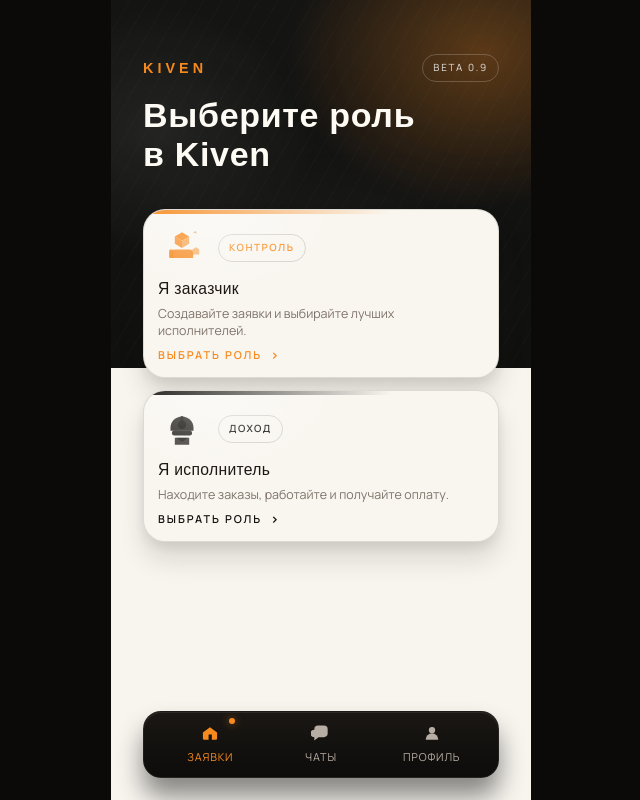
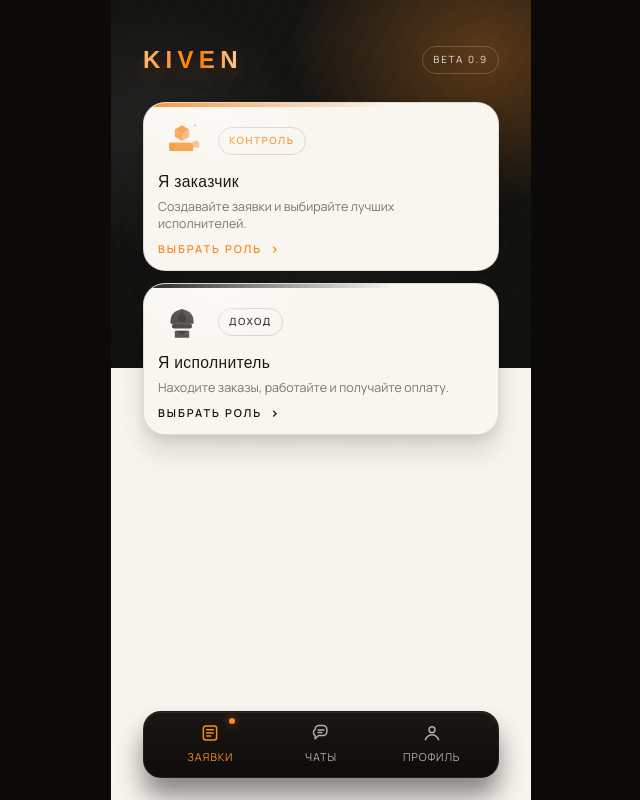
Before and after one commit to GameclubPro/misha, a React (Vite) app: page / in a window 1280 px wide. Shown: the whole page, without its empty margins (319-959 px from the left). Built offline with nearby package versions, Linux system fonts and the light colour scheme; a web font is replaced by a local one.

Commit message:
intro screen

```diff
--- a/src/App.css
+++ b/src/App.css
@@ -10,8 +10,9 @@
 .screen {
   width: min(420px, 100%);
   min-height: 100svh;
-  padding: clamp(28px, 7vh, 54px) clamp(20px, 5vw, 32px)
+  padding: clamp(24px, 6vh, 46px) clamp(20px, 5vw, 32px)
     clamp(16px, 4vh, 22px);
+  padding-top: calc(clamp(24px, 6vh, 46px) + var(--tg-safe-top, 0px));
   display: flex;
   flex-direction: column;
   gap: 14px;
@@ -65,11 +66,17 @@
 
 .brand {
   font-family: var(--font-title);
-  font-weight: 600;
-  letter-spacing: 0.28em;
+  font-weight: 700;
+  letter-spacing: 0.22em;
+  font-size: 1.5rem;
+  line-height: 1;
   color: var(--accent);
-  font-size: 0.9rem;
   text-transform: uppercase;
+  background: linear-gradient(90deg, #ffb86c 0%, #ff7a00 55%, #ffd7aa 100%);
+  -webkit-background-clip: text;
+  background-clip: text;
+  -webkit-text-fill-color: transparent;
+  text-shadow: 0 8px 18px rgba(247, 138, 30, 0.22);
 }
 
 .hero-pill {
@@ -80,15 +87,6 @@
   font-size: 0.62rem;
   letter-spacing: 0.18em;
   text-transform: uppercase;
-}
-
-.hero h1 {
-  margin: 14px 0 6px;
-  font-family: var(--font-title);
-  font-weight: 600;
-  font-size: clamp(26px, 5.6vw, 34px);
-  line-height: 1.16;
-  letter-spacing: 0.02em;
 }
 
 .choice-grid {
@@ -276,7 +274,11 @@
 .nav-item svg {
   width: 20px;
   height: 20px;
-  fill: currentColor;
+  stroke: currentColor;
+  fill: none;
+  stroke-width: 1.8;
+  stroke-linecap: round;
+  stroke-linejoin: round;
 }
 
 .nav-item.active {
@@ -297,11 +299,12 @@
 
 @media (max-width: 360px) {
   .screen {
-    padding: 24px 16px 18px;
+    padding: 20px 16px 16px;
+    padding-top: calc(20px + var(--tg-safe-top, 0px));
   }
 
-  .hero h1 {
-    font-size: 24px;
+  .brand {
+    font-size: 1.3rem;
   }
 
   .choice-card {
--- a/src/App.tsx
+++ b/src/App.tsx
@@ -12,6 +12,16 @@
     tg?.ready();
     tg?.expand();
     tg?.requestFullscreen?.();
+
+    const applyInsets = () => {
+      const safeTop = tg?.contentSafeAreaInset?.top ?? tg?.safeAreaInset?.top ?? 0;
+      document.documentElement.style.setProperty("--tg-safe-top", `${safeTop}px`);
+    };
+
+    applyInsets();
+    tg?.onEvent?.("viewportChanged", applyInsets);
+
+    return () => tg?.offEvent?.("viewportChanged", applyInsets);
   }, [tg]);
 
   const handleSelect = (nextRole: Role) => {
@@ -26,11 +36,6 @@
           <span className="brand">KIVEN</span>
           <span className="hero-pill">beta 0.9</span>
         </div>
-        <h1>
-          Выберите роль
-          <br />
-          в Kiven
-        </h1>
       </header>
 
       <section className="choice-grid" aria-label="Выбор роли">
@@ -93,22 +98,25 @@
         <nav className="bottom-nav" aria-label="Основная навигация">
           <button className="nav-item active" type="button">
             <svg viewBox="0 0 24 24" aria-hidden="true">
-              <path d="M3.5 11.5 12 5l8.5 6.5v7.5a1 1 0 0 1-1 1h-5.3v-6.2h-3.9v6.2H4.5a1 1 0 0 1-1-1z" />
+              <rect x="4" y="3.5" width="16" height="17" rx="3" />
+              <path d="M8 8h8" />
+              <path d="M8 12h8" />
+              <path d="M8 15.5h5" />
             </svg>
             <span>Заявки</span>
           </button>
           <button className="nav-item" type="button">
             <svg viewBox="0 0 24 24" aria-hidden="true">
-              <path d="M4 7.5A4.5 4.5 0 0 1 8.5 3h7A4.5 4.5 0 0 1 20 7.5v4.8A4.5 4.5 0 0 1 15.5 17H9l-5 4v-4a4.5 4.5 0 0 1 0-9z" />
-              <rect x="7.5" y="8" width="9" height="1.8" rx="0.9" />
-              <rect x="7.5" y="11" width="6.5" height="1.8" rx="0.9" />
+              <path d="M5 7.5A4.5 4.5 0 0 1 9.5 3h5A4.5 4.5 0 0 1 19 7.5v3a4.5 4.5 0 0 1-4.5 4.5H9l-4 4v-4A4.5 4.5 0 0 1 5 7.5z" />
+              <path d="M8.5 8.5h7" />
+              <path d="M8.5 11.5h4.5" />
             </svg>
             <span>Чаты</span>
           </button>
           <button className="nav-item" type="button">
             <svg viewBox="0 0 24 24" aria-hidden="true">
-              <circle cx="12" cy="8.5" r="3.8" />
-              <path d="M4.4 20a7.6 7.6 0 0 1 15.2 0z" />
+              <circle cx="12" cy="8" r="3.5" />
+              <path d="M4 20c1.6-4 5.6-6 8-6s6.4 2 8 6" />
             </svg>
             <span>Профиль</span>
           </button>
--- a/src/index.css
+++ b/src/index.css
@@ -6,6 +6,7 @@
   --muted: #7e736a;
   --accent: #f78a1e;
   --accent-strong: #ff7a00;
+  --tg-safe-top: env(safe-area-inset-top, 0px);
   --font-body: "Manrope", sans-serif;
   --font-title: "Unbounded", sans-serif;
 
```
